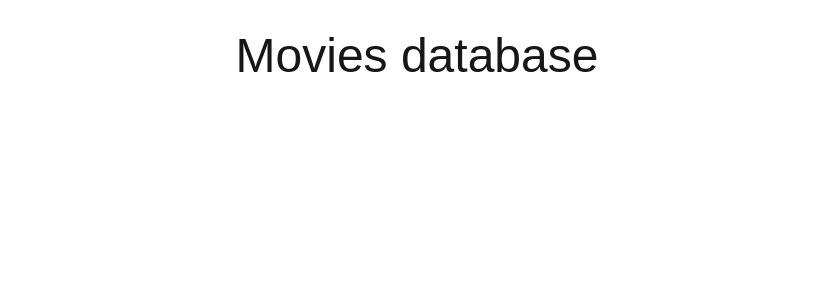
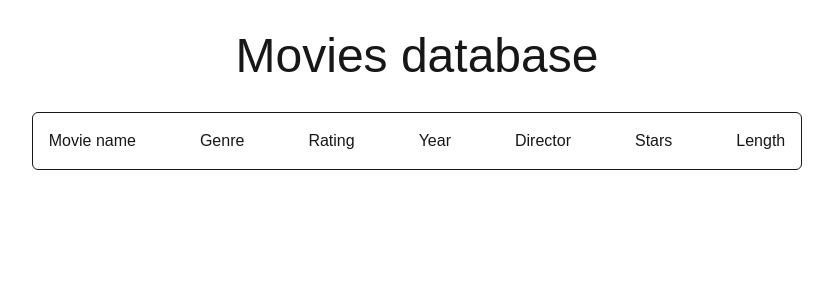
Before and after one commit to Jackarius090/movie-database, a Next.js app: page / in a window 1280 px wide. Shown: the top 300 px of the page, without its empty margins (223-1056 px from the left). Built offline with nearby package versions, Linux system fonts and the light colour scheme.

Commit message:
start of movie card

```diff
--- /dev/null
+++ b/app/components/MovieCard.tsx
@@ -0,0 +1,13 @@
+export default function MovieCard() {
+  return (
+    <section className="flex border rounded-md p-4 gap-16">
+      <div>Movie name</div>
+      <div>Genre</div>
+      <div>Rating</div>
+      <div>Year</div>
+      <div>Director</div>
+      <div>Stars</div>
+      <div>Length</div>
+    </section>
+  );
+}
--- a/app/page.tsx
+++ b/app/page.tsx
@@ -1,9 +1,14 @@
+import MovieCard from "./components/MovieCard";
+
 export default function Home() {
   return (
-    <main className="flex justify-center">
+    <main className="flex flex-col justify-center items-center">
       <header>
         <h1 className="text-5xl p-8">Movies database</h1>
       </header>
+      <section>
+        <MovieCard />
+      </section>
     </main>
   );
 }
```
